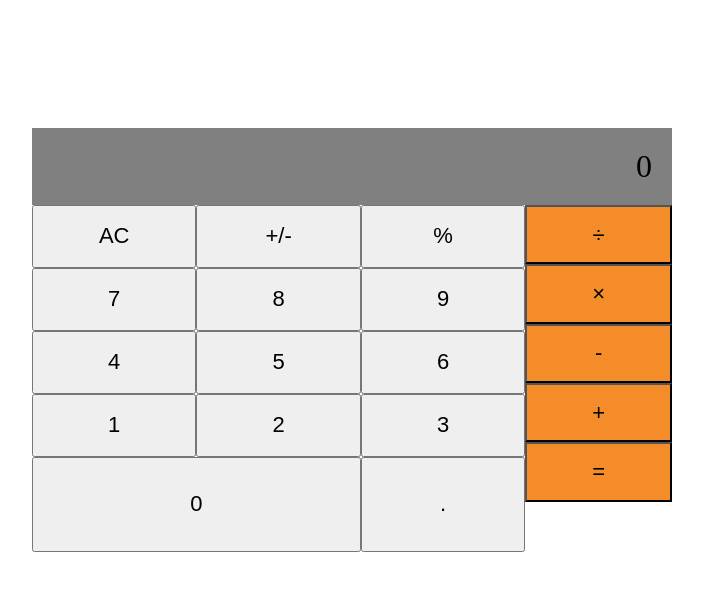
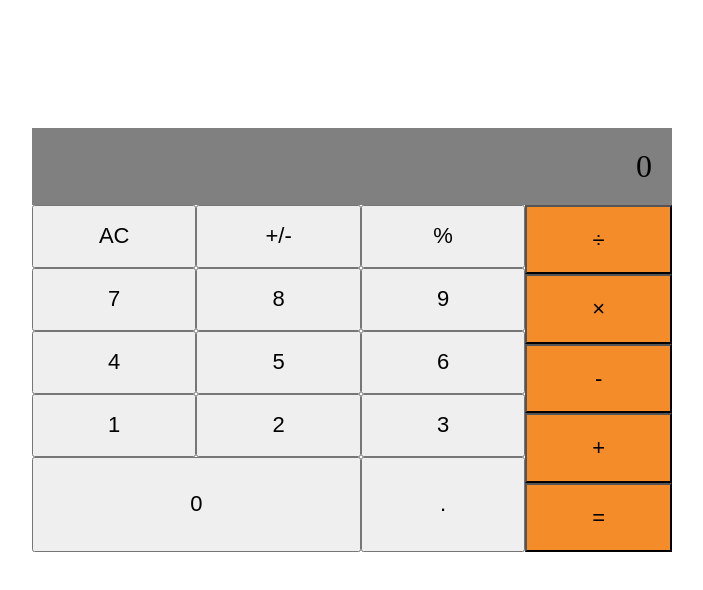
Before and after one commit to principlebrothers/Math-Magician, a React (Create React App) app: page / in a window 1280 px wide. Shown: the top 590 px of the page, without its empty margins (288-991 px from the left). Built offline with nearby package versions, Linux system fonts and the light colour scheme.

Commit message:
Add styles to sideOps div

```diff
--- a/src/index.css
+++ b/src/index.css
@@ -20,6 +20,10 @@
   text-align: right;
   font-size: 2rem;
   padding: 20px;
+}
+
+.sideOps {
+  display: grid;
 }
 
 .calculator > .results {
```
